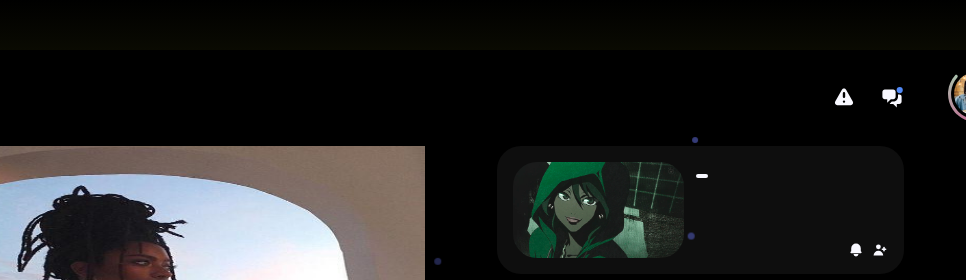
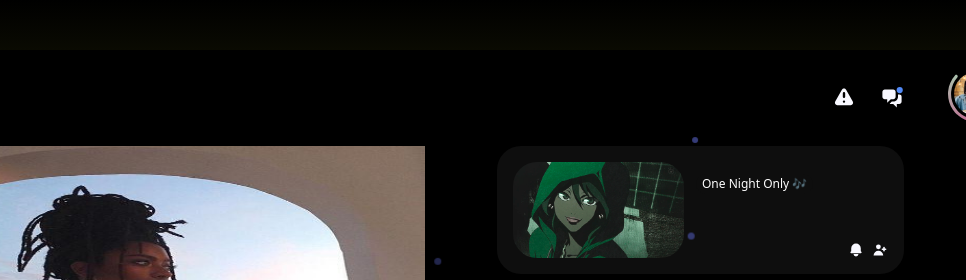
Before and after one commit to brunovdlc/Buni, a plain HTML site: page index.html in a window 1280 px wide. Shown: the top 280 px of the page, 314-1280 px from the left. Drawn offline with nearby package versions, Linux system fonts and the light colour scheme.

Commit message:
Update index.html

```diff
--- a/index.html
+++ b/index.html
@@ -120,7 +120,8 @@
                   <div class="w-48 flex flex-col">
                     <div class="text-white text-sm"> </div>
                     <div class="mt-1 text-sm"> </div>
-                    <div class="flex space-x-2 mt-2"><div class="text-xs text-white py-0.5 px-1.5 rounded-full" style="background: #f8f8ff;"> </div></div>
+                    <div class="flex space-x-2 mt-2"><div class="text-xs text-white py-0.5 px-1.5 rounded-full" style="background: #0e0e0e;">One Night Only 🎶
+ </div></div>
                     <div class="flex justify-end space-x-2 flex-grow items-end">
                       <svg xmlns="http://www.w3.org/2000/svg" viewBox="0 0 20 20" class="w-4 h-4" fill="currentColor">
                         <path d="M10 2a6 6 0 00-6 6v3.586l-.707.707A1 1 0 004 14h12a1 1 0 00.707-1.707L16 11.586V8a6 6 0 00-6-6zM10 18a3 3 0 01-3-3h6a3 3 0 01-3 3z"></path>
```
